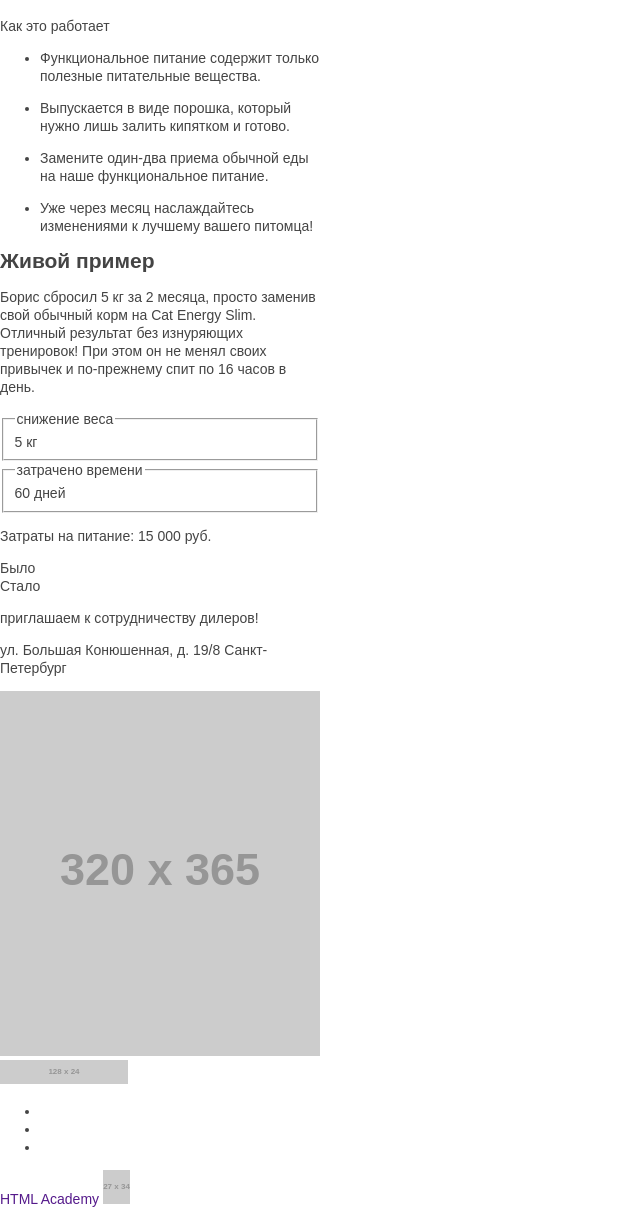
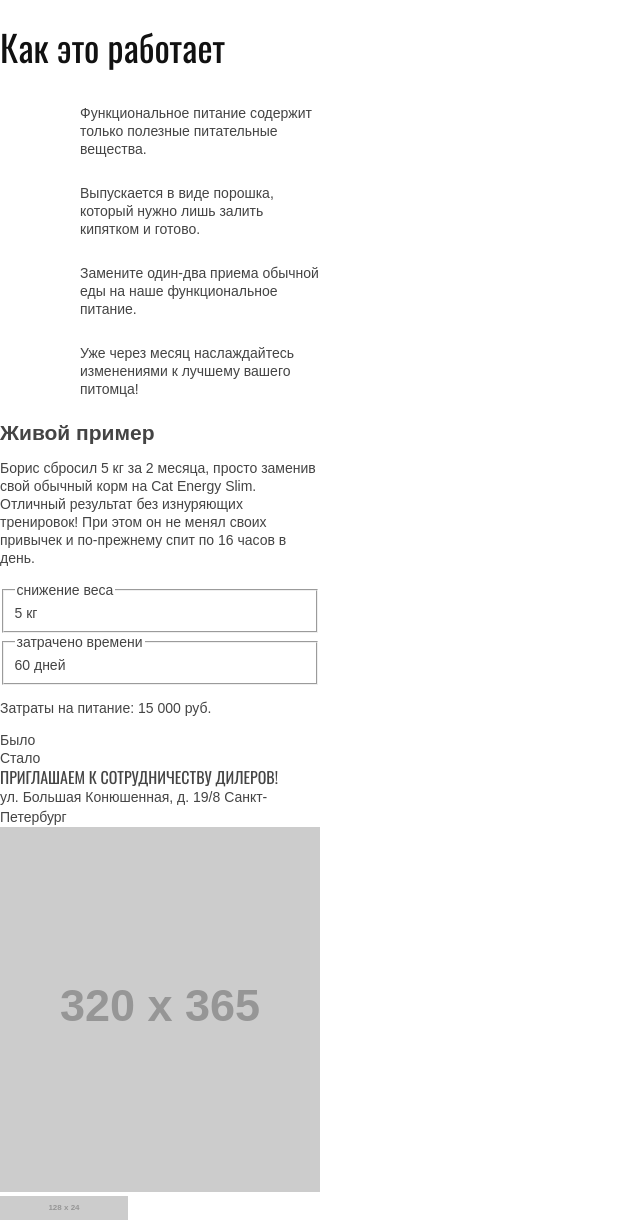
Before and after one commit to NikitaFE/cat-energy, a website: page source/index.html in a window 1280 px wide. Shown: the part 1297-2523 px from the top of the page, without its empty margins (0-640 px from the left). Drawn offline with nearby package versions, Linux system fonts and the light colour scheme; files that its build step writes are made by us from their sources; placeholder pictures from the web are drawn by us.

Commit message:
Продолжает стилизацию главной страницы

```diff
--- /dev/null
+++ b/source/sass/blocks/advantages.scss
@@ -0,0 +1,26 @@
+.advantages__title {
+  margin: 0;
+  margin-bottom: 27px;
+
+  font-weight: 400;
+  font-size: 36px;
+  line-height: 60px;
+  font-family: 'Oswald', sans-serif;
+  color: $black;
+}
+
+.advantages__list {
+  @include reset-list;
+}
+
+.advantages__item-text {
+  margin: 0;
+  margin-bottom: 26px;
+  padding-left: 80px;
+
+  font-weight: 400;
+  font-size: 14px;
+  line-height: 18px;
+  font-family: 'Arial', sans-serif;
+  color: $dark-gray;
+}
--- /dev/null
+++ b/source/sass/blocks/contacts.scss
@@ -0,0 +1,19 @@
+.contacts__info-text {
+  margin: 0;
+
+  font-weight: 400;
+  font-size: 16px;
+  line-height: 20px;
+  text-transform: uppercase;
+  font-family: 'Oswald', sans-serif;
+}
+
+.contacts__info-address {
+  margin: 0;
+
+  font-weight: 400;
+  font-size: 14px;
+  line-height: 20px;
+  font-family: 'Arial', sans-serif;
+  color: $dark-gray;
+}
--- /dev/null
+++ b/source/sass/blocks/copyright.scss
@@ -0,0 +1,9 @@
+.copyright__link {
+  margin: 0;
+
+  font-weight: 400;
+  font-size: 16px;
+  line-height: 16px;
+  font-family: 'Arial', sans-serif;
+  color: $dark-gray;
+}
--- a/source/sass/style.scss
+++ b/source/sass/style.scss
@@ -38,3 +38,6 @@
 @import "blocks/header.scss";
 @import "blocks/promo.scss";
 @import "blocks/categories.scss";
+@import "blocks/advantages.scss";
+@import "blocks/contacts.scss";
+@import "blocks/copyright.scss";
```
Also changed, not shown: source/catalog.html (+7 -7 lines).
